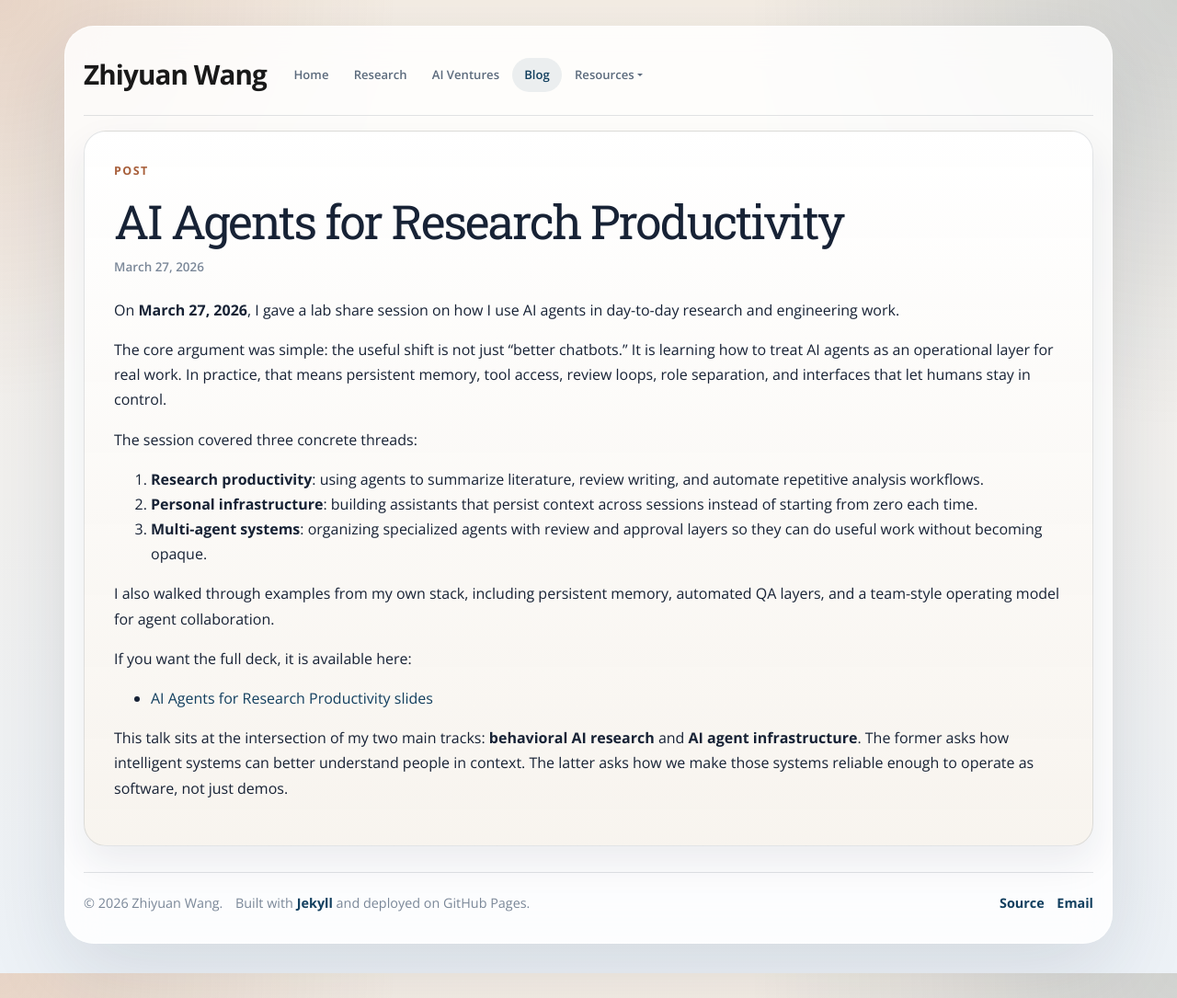
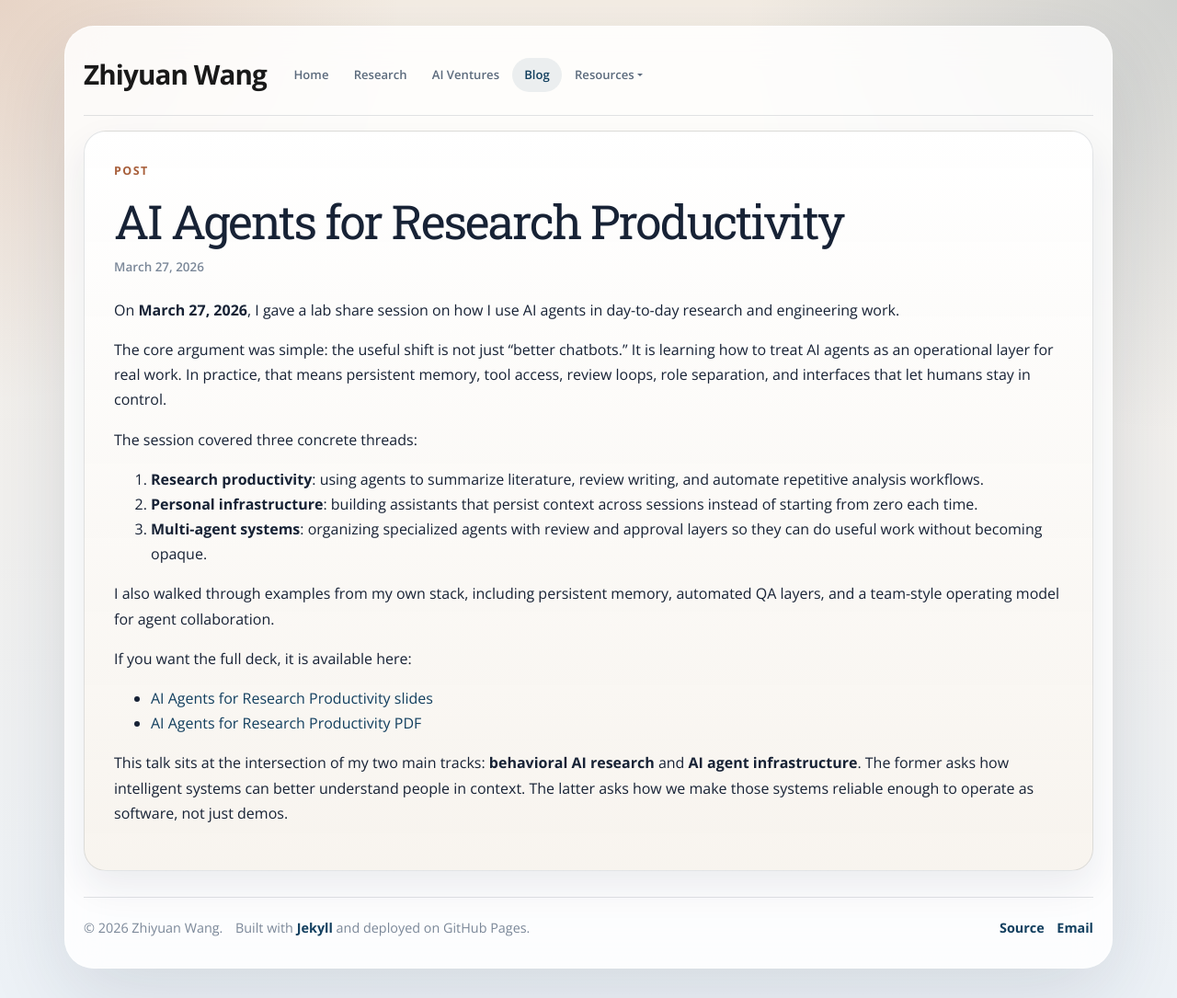
Before and after one commit to zzhiyuann/ryanwang.cc, a Jekyll site: the page built from _posts/2026-03-27-ai-agents-for-research-productivity.md, in a window 1280 px wide. Shown: the whole page at 92% size. Built offline with Jekyll 4.4.1, drawn with Linux system fonts in a browser that asks for light colours; a style sheet for code colours, icons or effects is not loaded.

Commit message:
Add PDF version of AI agents talk

```diff
--- a/_data/settings.yml
+++ b/_data/settings.yml
@@ -20,8 +20,10 @@ docs:
   url: https://scholar.google.com/citations?user=vQTSP18AAAAJ
 - name: 'Site Source'
   url: https://github.com/zzhiyuann/ryanwang.cc
-- name: 'AI Agents Talk'
+- name: 'AI Agents Talk (HTML)'
   url: ai-share-session-mar-27.html
+- name: 'AI Agents Talk (PDF)'
+  url: ai-agents-for-research-productivity.pdf
 
 handles:
   github: zzhiyuann
--- a/_posts/2026-03-27-ai-agents-for-research-productivity.md
+++ b/_posts/2026-03-27-ai-agents-for-research-productivity.md
@@ -20,5 +20,6 @@ I also walked through examples from my own stack, including persistent memory, a
 If you want the full deck, it is available here:
 
 - [AI Agents for Research Productivity slides]({{ '/ai-share-session-mar-27.html' | relative_url }})
+- [AI Agents for Research Productivity PDF]({{ '/ai-agents-for-research-productivity.pdf' | relative_url }})
 
 This talk sits at the intersection of my two main tracks: **behavioral AI research** and **AI agent infrastructure**. The former asks how intelligent systems can better understand people in context. The latter asks how we make those systems reliable enough to operate as software, not just demos.
```
Also changed, not shown: ai-ventures.md (+1 -0 lines), 1 other file.
